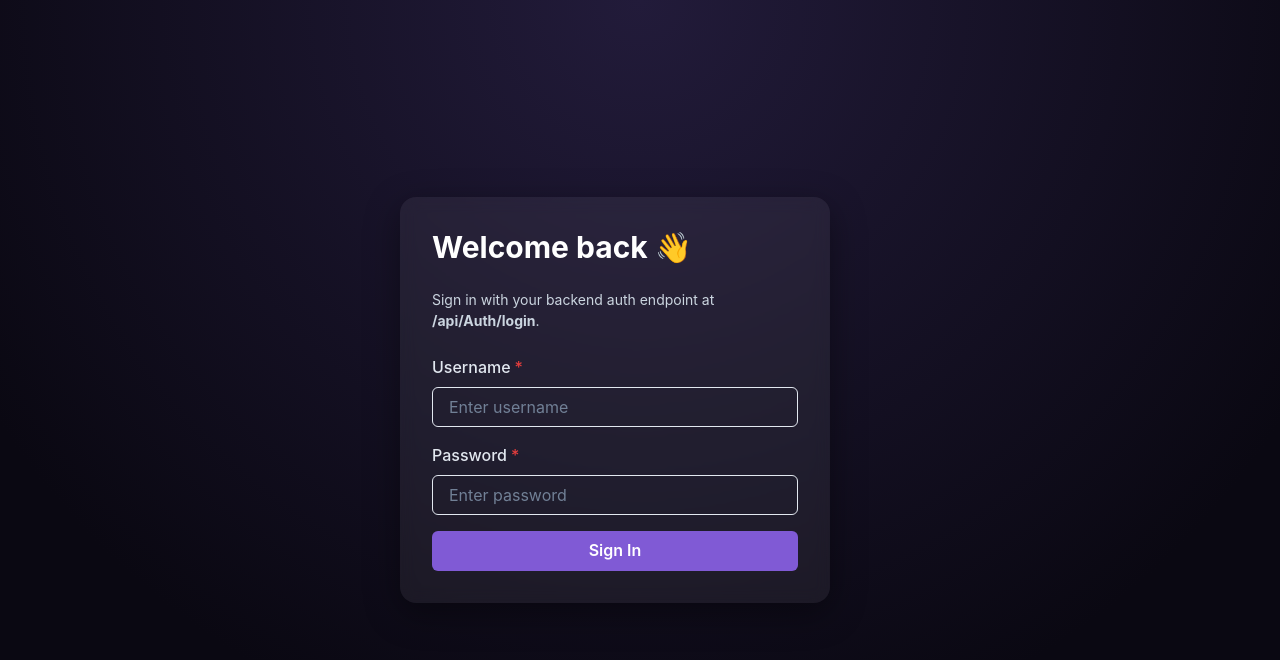
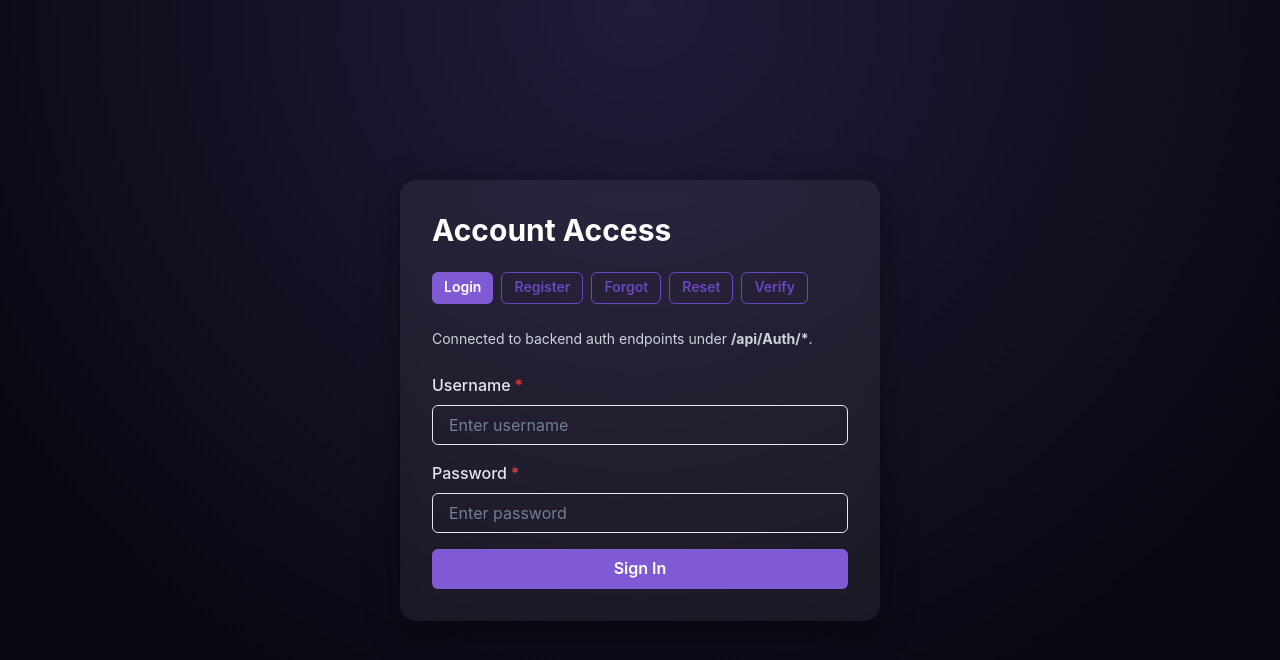
Before and after one commit to Sumeimachine/frontend_ive_fanproj_deployed, a React (Vite) app: page /login in a window 1280 px wide. Shown: the top 660 px of the page. Built offline with nearby package versions, Linux system fonts and the light colour scheme.

Commit message:
Add register/forgot/reset/verify flows to auth form

```diff
--- a/src/components/LoginForm.tsx
+++ b/src/components/LoginForm.tsx
@@ -7,32 +7,87 @@ import {
   FormControl,
   FormLabel,
   Heading,
+  HStack,
   Input,
   Text,
   VStack,
 } from "@chakra-ui/react";
 import { useNavigate } from "react-router-dom";
 import { useAuth } from "../context/AuthContext";
+import { authApi } from "../services/api/authApi";
+
+type AuthMode = "login" | "register" | "forgot" | "reset" | "verify";
 
 const LoginForm = () => {
+  const [mode, setMode] = useState<AuthMode>("login");
+
   const [username, setUsername] = useState("");
+  const [email, setEmail] = useState("");
   const [password, setPassword] = useState("");
+  const [token, setToken] = useState("");
+  const [newPassword, setNewPassword] = useState("");
+
   const [error, setError] = useState("");
+  const [success, setSuccess] = useState("");
   const [isSubmitting, setIsSubmitting] = useState(false);
 
   const { login } = useAuth();
   const navigate = useNavigate();
 
+  const clearMessages = () => {
+    setError("");
+    setSuccess("");
+  };
+
+  const switchMode = (nextMode: AuthMode) => {
+    setMode(nextMode);
+    clearMessages();
+  };
+
+  const handleLogin = async () => {
+    await login({ username, password });
+    navigate("/dashboard");
+  };
+
+  const handleRegister = async () => {
+    const response = await authApi.register({ username, email, password });
+    setSuccess(response || "Registered. Please verify your email.");
+  };
+
+  const handleForgotPassword = async () => {
+    const response = await authApi.forgotPassword(email);
+    setSuccess(response || "Password reset email sent.");
+  };
+
+  const handleResetPassword = async () => {
+    const response = await authApi.resetPassword(token, newPassword);
+    setSuccess(response || "Password successfully reset.");
+  };
+
+  const handleVerifyEmail = async () => {
+    const response = await authApi.verifyEmail(token);
+    setSuccess(response || "Email verified.");
+  };
+
   const handleSubmit = async (e: React.FormEvent) => {
     e.preventDefault();
-    setError("");
+    clearMessages();
     setIsSubmitting(true);
 
     try {
-      await login({ username, password });
-      navigate("/dashboard");
+      if (mode === "login") {
+        await handleLogin();
+      } else if (mode === "register") {
+        await handleRegister();
+      } else if (mode === "forgot") {
+        await handleForgotPassword();
+      } else if (mode === "reset") {
+        await handleResetPassword();
+      } else if (mode === "verify") {
+        await handleVerifyEmail();
+      }
     } catch {
-      setError("Login failed. Verify your credentials and email verification state.");
+      setError("Request failed. Please check your input and try again.");
     } finally {
       setIsSubmitting(false);
     }
@@ -40,7 +95,7 @@ const LoginForm = () => {
 
   return (
     <Box
-      maxW="430px"
+      maxW="500px"
       w="100%"
       p={{ base: 6, md: 8 }}
       borderRadius="2xl"
@@ -50,10 +105,29 @@ const LoginForm = () => {
     >
       <VStack spacing={6} align="stretch">
         <Heading size="lg" color="white">
-          Welcome back 👋
+          Account Access
         </Heading>
+
+        <HStack spacing={2} overflowX="auto">
+          <Button size="sm" onClick={() => switchMode("login")} variant={mode === "login" ? "solid" : "outline"} colorScheme="purple">
+            Login
+          </Button>
+          <Button size="sm" onClick={() => switchMode("register")} variant={mode === "register" ? "solid" : "outline"} colorScheme="purple">
+            Register
+          </Button>
+          <Button size="sm" onClick={() => switchMode("forgot")} variant={mode === "forgot" ? "solid" : "outline"} colorScheme="purple">
+            Forgot
+          </Button>
+          <Button size="sm" onClick={() => switchMode("reset")} variant={mode === "reset" ? "solid" : "outline"} colorScheme="purple">
+            Reset
+          </Button>
+          <Button size="sm" onClick={() => switchMode("verify")} variant={mode === "verify" ? "solid" : "outline"} colorScheme="purple">
+            Verify
+          </Button>
+        </HStack>
+
         <Text color="gray.300" fontSize="sm">
-          Sign in with your backend auth endpoint at <b>/api/Auth/login</b>.
+          Connected to backend auth endpoints under <b>/api/Auth/*</b>.
         </Text>
 
         {error && (
@@ -63,31 +137,79 @@ const LoginForm = () => {
           </Alert>
         )}
 
+        {success && (
+          <Alert status="success" borderRadius="md">
+            <AlertIcon />
+            {success}
+          </Alert>
+        )}
+
         <form onSubmit={handleSubmit}>
           <VStack spacing={4} align="stretch">
+            {(mode === "login" || mode === "register") && (
               <FormControl isRequired>
                 <FormLabel color="gray.200">Username</FormLabel>
                 <Input
                   value={username}
                   onChange={(e) => setUsername(e.target.value)}
                   placeholder="Enter username"
-                autoComplete="username"
                 />
               </FormControl>
+            )}
 
+            {(mode === "register" || mode === "forgot") && (
+              <FormControl isRequired>
+                <FormLabel color="gray.200">Email</FormLabel>
+                <Input
+                  type="email"
+                  value={email}
+                  onChange={(e) => setEmail(e.target.value)}
+                  placeholder="Enter email"
+                />
+              </FormControl>
+            )}
+
+            {(mode === "login" || mode === "register") && (
               <FormControl isRequired>
                 <FormLabel color="gray.200">Password</FormLabel>
                 <Input
+                  type="password"
                   value={password}
                   onChange={(e) => setPassword(e.target.value)}
-                type="password"
                   placeholder="Enter password"
-                autoComplete="current-password"
                 />
               </FormControl>
+            )}
+
+            {(mode === "reset" || mode === "verify") && (
+              <FormControl isRequired>
+                <FormLabel color="gray.200">Token</FormLabel>
+                <Input
+                  value={token}
+                  onChange={(e) => setToken(e.target.value)}
+                  placeholder="Paste token"
+                />
+              </FormControl>
+            )}
+
+            {mode === "reset" && (
+              <FormControl isRequired>
+                <FormLabel color="gray.200">New Password</FormLabel>
+                <Input
+                  type="password"
+                  value={newPassword}
+                  onChange={(e) => setNewPassword(e.target.value)}
+                  placeholder="Enter new password"
+                />
+              </FormControl>
+            )}
 
             <Button type="submit" colorScheme="purple" isLoading={isSubmitting}>
-              Sign In
+              {mode === "login" && "Sign In"}
+              {mode === "register" && "Create Account"}
+              {mode === "forgot" && "Send Reset Email"}
+              {mode === "reset" && "Reset Password"}
+              {mode === "verify" && "Verify Email"}
             </Button>
           </VStack>
         </form>
```
Lines whose indentation alone changed are shown as unchanged.
